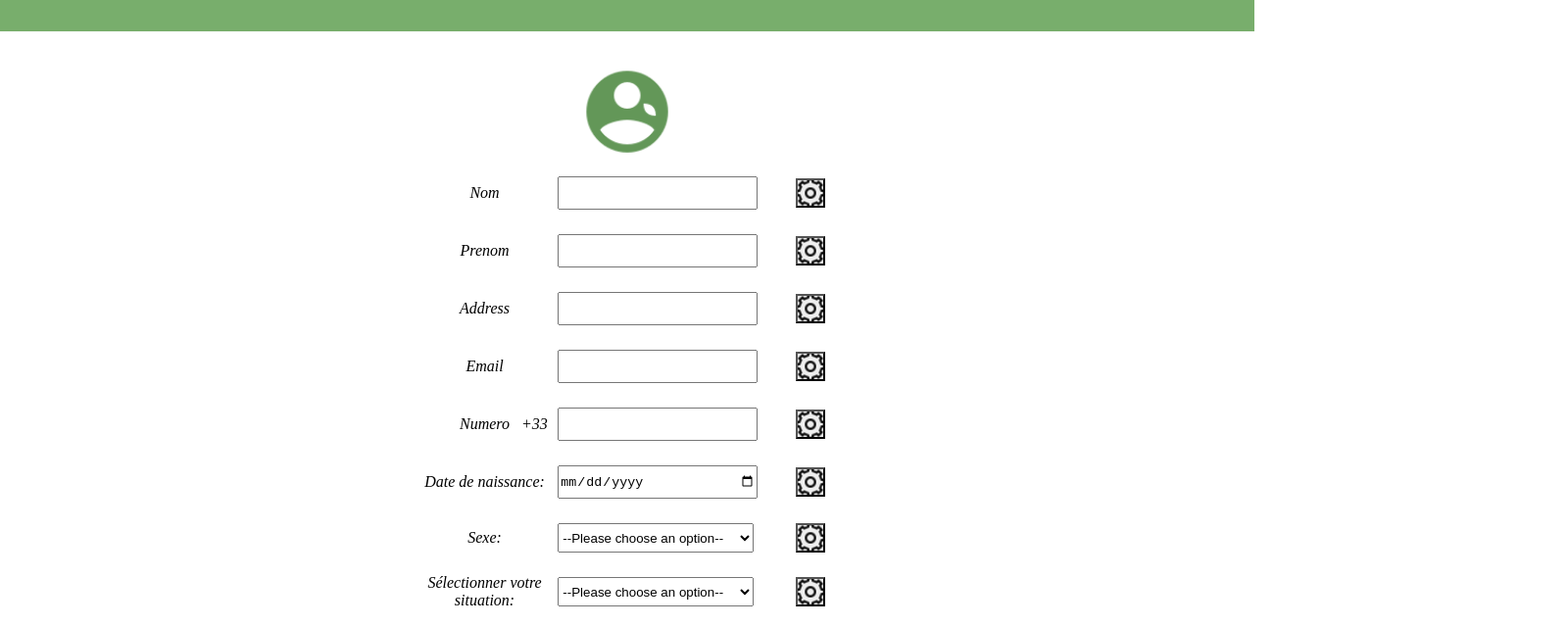
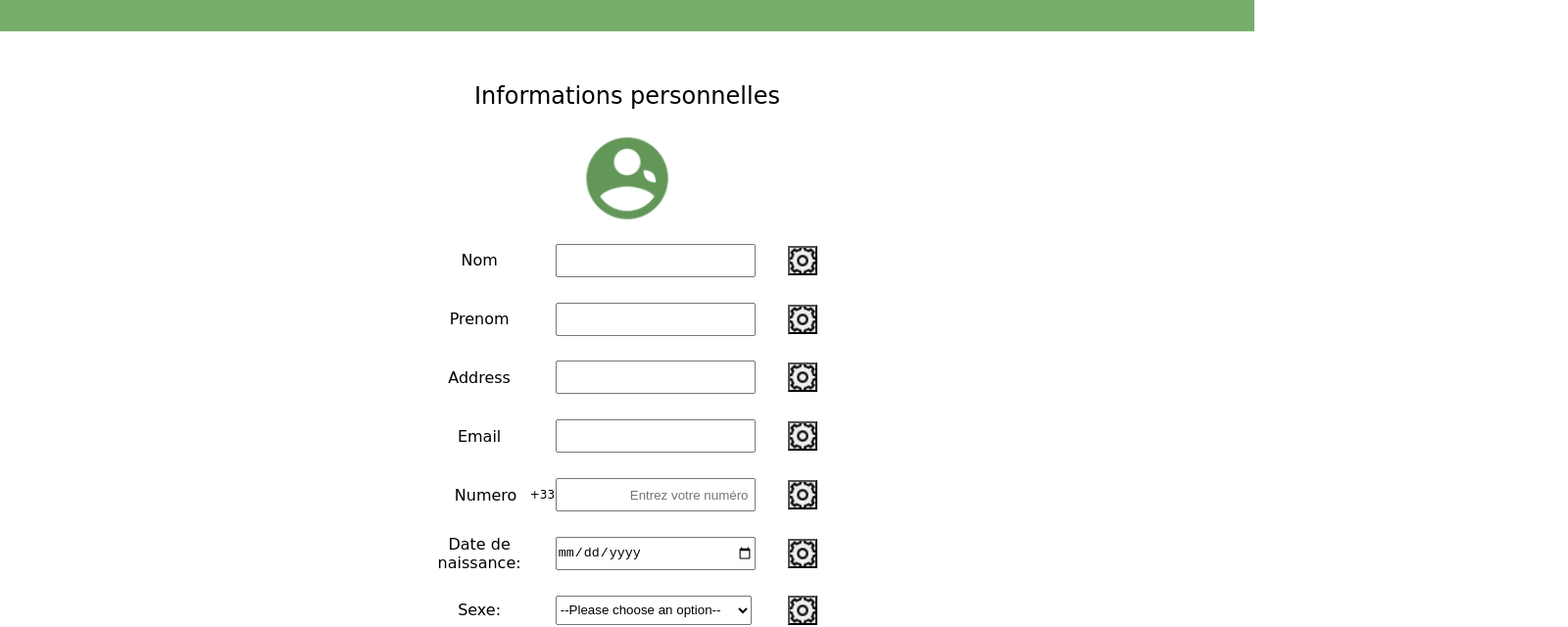
Before and after one commit to alessio-garofalo/MatchaTea, a plain HTML site: page Profile.html in a window 1280 px wide. Shown: the part 128-768 px from the top of the page at 98% size, 1600 px wide, since content can reach past the window. Drawn offline with Linux system fonts and the light colour scheme.

Commit message:
profil page

```diff
--- a/Profile.html
+++ b/Profile.html
@@ -46,36 +46,38 @@
     <!-- iMAGE NOM -->
     <main>
         <section class="info_perso">
+            <h1 class="salsa-regular">Informations personnelles</h1>
             <div><img class="img_profile" src="graphique/profil/profil_img.png" alt="img profile"></div>
             <div class="personnel">
-                    <label class="label" for="name">Nom</label>
+                    <label class="label salsa-regular" for="name">Nom</label>
                     <input class="selection" type="text" name="nom" id="nom">
                     <input class="btn" type="button" value="Changer Nom">
 
-                    <label class="label" for="surname">Prenom</label>
+                    <label class="label salsa-regular" for="surname">Prenom</label>
                     <input class="selection" type="text" name="prenom" id="surname">
                     <input class="btn" type="button" value="Changer PreNom">
 
-                    <label class="label" for="address">Address</label>
+                    <label class="label salsa-regular" for="address">Address</label>
                     <input class="selection" type="text" name="address" id="address">
                     <input class="btn" type="button" value="Changer Address">
 
-                    <label class="label" for="email">Email</label>
+                    <label class="label salsa-regular" for="email">Email</label>
                     <input class="selection" type="email" name="email" id="email">
                     <input class="btn" type="button" value="Changer Email">
 
                     <div class="num">
-                        <label class="num1" for="tel">Numero</label>
-                        <p class="prefix">+33</p>
+                        <label class="num1 salsa-regular" for="tel">Numero</label>
+                        <p class="prefix salsa-regular">+33</p>
                     </div>
-                    <input class="selection" type="tel" name="tel" id="tel">
+                    <input class="selection" type="tel" name="tel" id="tel" placeholder="
+                    Entrez votre numéro">
                     <input class="btn" type="button" value="Changer Numero">
 
-                    <label class="label" for="naissance">Date de naissance:</label>
+                    <label class="label salsa-regular" for="naissance">Date de naissance:</label>
                     <input class="selection" type="date" id="dateN" name="dateN">
                     <input class="btn" type="button" value="Changer Date">
 
-                    <label for="sexe-select" class="label">Sexe:</label>
+                    <label for="sexe-select" class="label salsa-regular">Sexe:</label>
                     <select name="sexe" id="sexe_selection" class="selection">
                         <option value="">--Please choose an option--</option>
                         <option value="Homme">Homme</option>
@@ -86,7 +88,7 @@
                     </select>
                     <input class="btn" type="button" value="Changer Sexe">
 
-                    <label for="Situation_familiale" class="label">Sélectionner votre situation:</label>
+                    <label for="Situation_familiale salsa-regular" class="label  salsa-regular">Sélectionner votre situation:</label>
                     <select class="selection" id="family_select" name="family">
                         <option value="" >--Please choose an option--</option>
                         <option value="1">Célibataire</option>
@@ -100,9 +102,13 @@
                     <input class="btn" type="button" value="Changer Situation">
             </div>
         </section>
+        <img src="graphique/profil/Photo_back.jpg" alt="Photo_coltivation_matcha">
         <section class="info_public">
 
-
+            <div>
+                <h1 for="Bio" class="title_contact2 salsa-regular">Bio</h1>
+                <textarea name="contact" id="Bio"></textarea>
+            </div>
 
         </section>
     </main>
--- a/style/stylealessio_garofalo.css
+++ b/style/stylealessio_garofalo.css
@@ -9,12 +9,11 @@
 
 body{
     display: flex;
+    justify-content: center;
     flex-direction: column;
     width: 100%;
     padding: 0%;
     margin: 0%;
-    margin-bottom: 100%;
-
 }
 
 /* Nav Bar */
@@ -175,9 +174,14 @@ background-color: #639758;
 /* main */
 
 main{
+    position: static; /* Per consentire il posizionamento assoluto all'interno di main */
     display: flex;
-    justify-content: center;
+    flex-direction: column;
+    justify-content: center; /* Centra il contenuto orizzontalmente */
+    align-items: center; /* Centra il contenuto verticalmente */
 }
+
+
 
 .img_profile{
     width: 100px;
@@ -200,13 +204,10 @@ main{
 }
 
 .info_perso{
-    text-align: center;
     margin-top: 12rem;
     text-align: center;
-    font-style: italic;
-    font-family: 'IM Fell Great Primer SC', serif;
     background-color: rgba(255, 255, 255, 0.7);
-    max-width: 100%;
+
 }
 
 .personnel{
@@ -217,7 +218,7 @@ main{
 .num {
     grid-column: 1;
     display: grid;
-    grid-template-columns: 20% 60% 20%;
+    grid-template-columns: 20% 70% 10%;
     align-items: center;
 }
 .num1{
@@ -225,6 +226,7 @@ main{
 }
 .prefix {
     grid-column: 3; /* Posiziona il prefix nella seconda colonna */
+    font-size: 12px;
 }
 
 .label{
@@ -238,8 +240,15 @@ padding: 0;
 grid-column: 2;
 padding: 0;
 margin: 5%;
-min-width: 200px;
-max-width: 800px;
+width: 200px;
+}
+
+@media screen and (max-width: 502px) {
+    .selection {
+        margin: 6%;
+        width: 150px;
+    }
+
 }
 
 .btn{
@@ -247,13 +256,14 @@ max-width: 800px;
     grid-column: 3;
     height: 30px;
     width: 30px;
-    padding: 10%;
+    padding: 5%;
     place-self: center;
-    background-image: url('../graphique/profil/icons8-engrenage-32.png');
+    background-image: url(../graphique/profil/icons8-engrenage-32.png);
     background-size: 30px 30px;
     background-repeat: no-repeat;
     background-position: center;
     text-indent: -9999px;
+    margin: 0 0 0 -30px;
 }
 .btn:hover{
     opacity: 0.5;
@@ -278,3 +288,8 @@ max-width: 800px;
     padding: 10px;
     margin-top: 80px;
 }
+
+
+.info_public{
+margin: 15rem 0 0 0;
+}
```
Also changed, not shown: graphique/profil/Photo_back.jpg (added).
